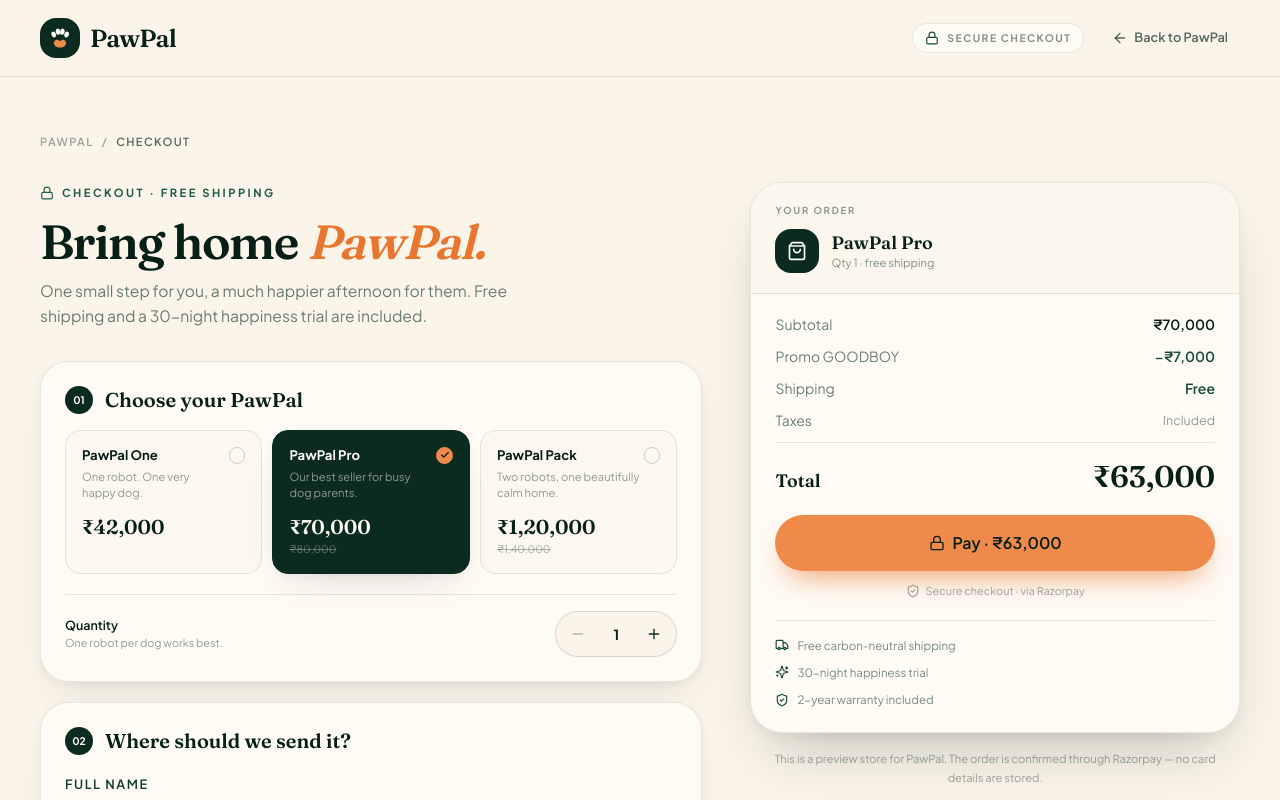
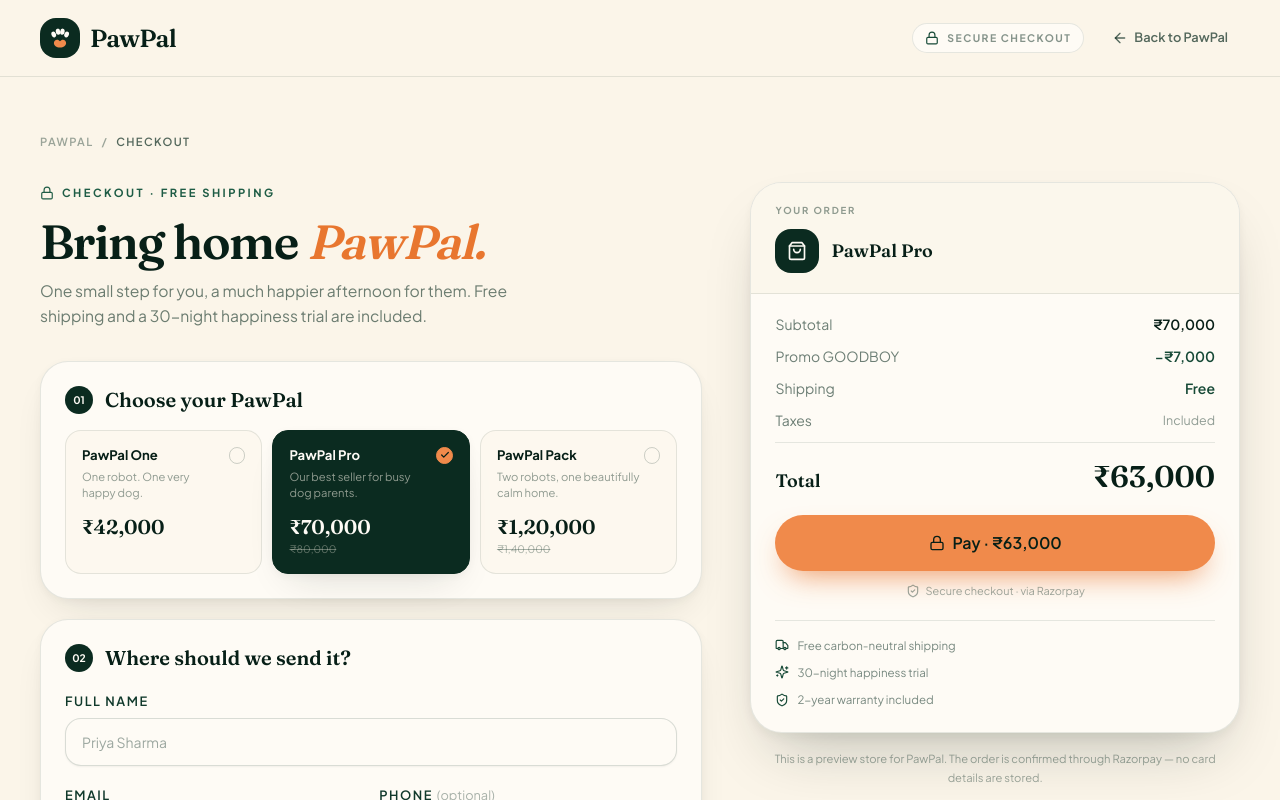
Before and after one commit to karthik1codes/1mj23cd024-hwa-hackathon, a Next.js app: page /order in a window 1280 px wide. Shown: the top 800 px of the page. Built offline with nearby package versions, Linux system fonts and the light colour scheme.

Commit message:
Remove quantity amount from order page

```diff
--- a/components/site/order-client.tsx
+++ b/components/site/order-client.tsx
@@ -364,36 +364,6 @@ export function OrderClient({ initialPlanId }: { initialPlanId: Plan["id"] }) {
             </div>
           </fieldset>
 
-          <div className="mt-5 flex flex-wrap items-center justify-between gap-4 border-t border-forest-900/10 pt-4">
-            <div>
-              <p className="text-[0.78rem] font-semibold text-forest-950">Quantity</p>
-              <p className="text-[0.68rem] text-forest-900/45">One robot per dog works best.</p>
-            </div>
-            <div className="flex items-center gap-1 rounded-full border border-forest-900/15 bg-cream-100 p-1">
-              <button
-                type="button"
-                onClick={() => setQuantity((q) => Math.max(1, q - 1))}
-                aria-label="Decrease quantity"
-                className="grid size-9 place-items-center rounded-full text-forest-900 transition-colors hover:bg-cream-300 disabled:opacity-30"
-                disabled={quantity <= 1}
-              >
-                <Minus className="size-4" />
-              </button>
-              <span aria-live="polite" className="w-8 text-center text-sm font-bold text-forest-950">
-                {quantity}
-              </span>
-              <button
-                type="button"
-                onClick={() => setQuantity((q) => Math.min(5, q + 1))}
-                aria-label="Increase quantity"
-                className="grid size-9 place-items-center rounded-full text-forest-900 transition-colors hover:bg-cream-300 disabled:opacity-30"
-                disabled={quantity >= 5}
-              >
-                <Plus className="size-4" />
-              </button>
-            </div>
-          </div>
-          <FieldError id="quantity-error" message={fieldErrors.quantity} />
         </section>
 
         <section aria-labelledby="step-details" className="mt-5 rounded-[1.75rem] border border-forest-900/10 bg-cream-50 p-5 shadow-soft sm:p-6">
@@ -526,7 +496,6 @@ export function OrderClient({ initialPlanId }: { initialPlanId: Plan["id"] }) {
               </span>
               <div>
                 <p className="font-display text-lg font-semibold leading-tight text-forest-950">{plan.name}</p>
-                <p className="text-[0.7rem] text-forest-900/50">Qty {quantity} · free shipping</p>
               </div>
             </div>
           </div>
```
